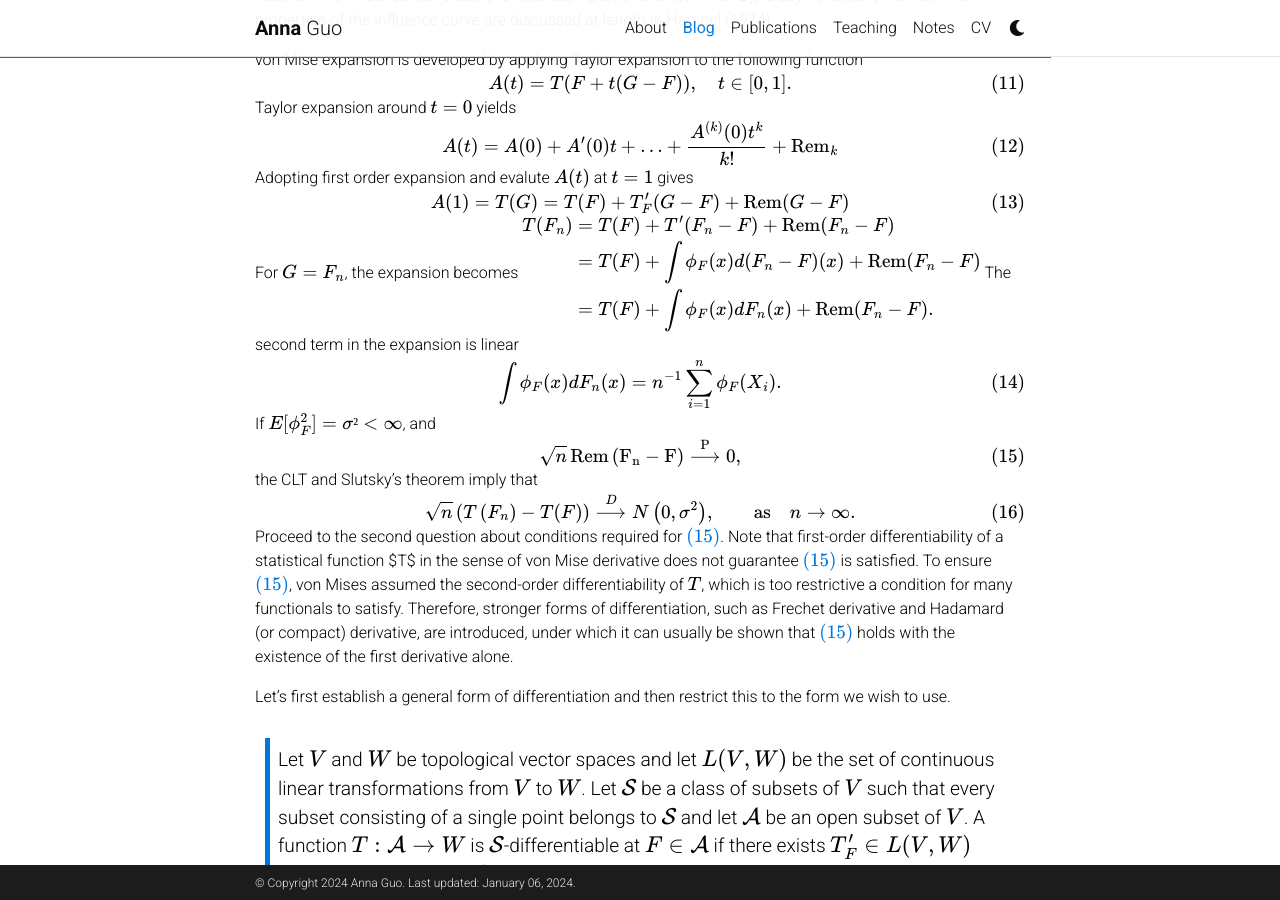
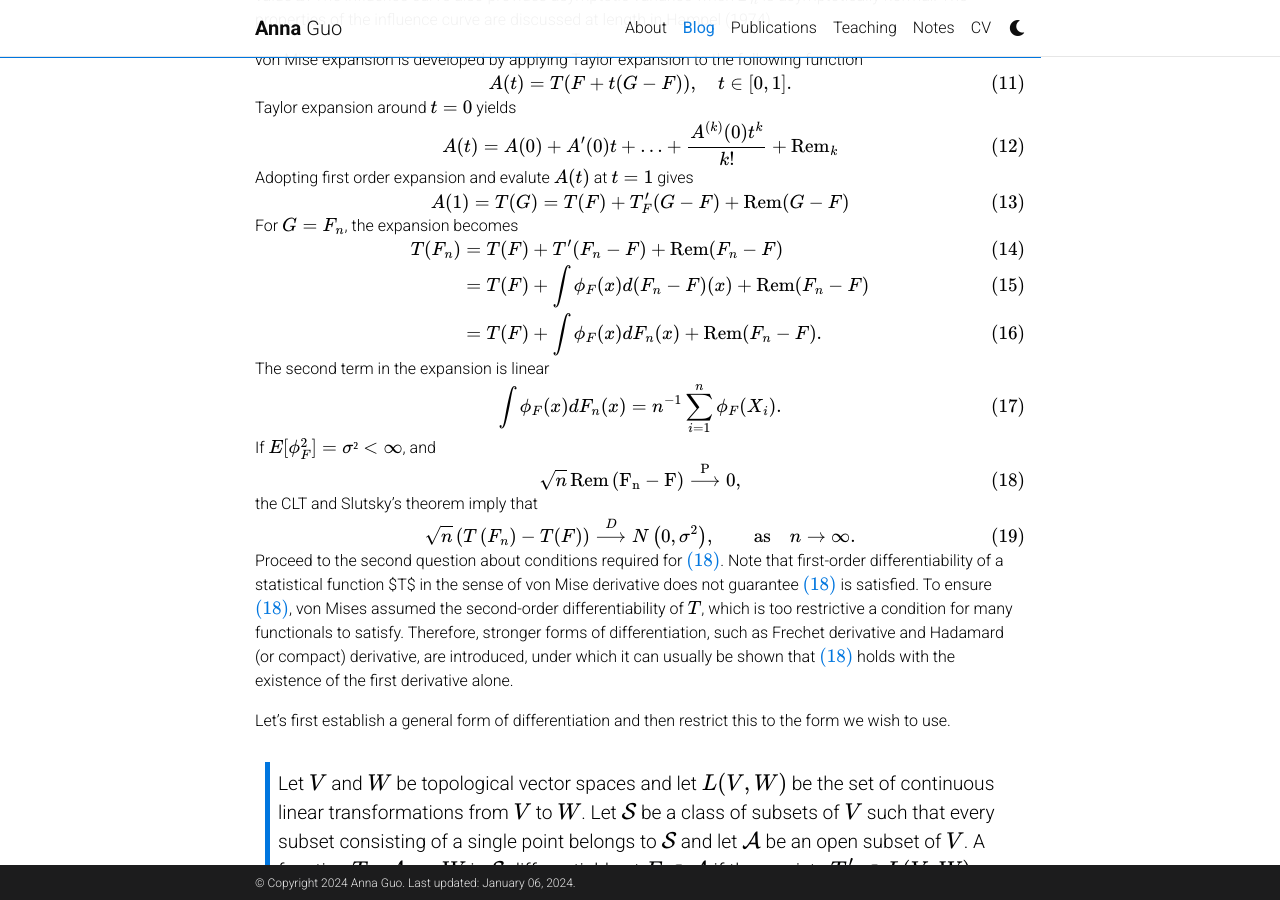
Before and after one commit to annaguo-bios/annaguo-bios.github.io, a Jekyll site: the page built from _posts/2024-01-05-functional-convergence.md, in a window 1280 px wide and 900 px high, scrolled down 2255 px. Built offline with Jekyll 4.4.1, drawn with Linux system fonts in a browser that asks for light colours; comment, search, counter and statistics services are not loaded; a style sheet for code colours, icons or effects is not loaded.

Commit message:
fix math

```diff
--- a/_posts/2024-01-05-functional-convergence.md
+++ b/_posts/2024-01-05-functional-convergence.md
@@ -122,11 +122,11 @@ A(1)=T(G)=T(F)+T_F^{\prime}(G-F)+\operatorname{Rem}(G-F)
 $$
 For $$G=F_n$$, the expansion becomes
 $$
-\begin{align*}
+\begin{align}
 T(F_n)&=T(F)+T^{\prime}(F_n-F)+\operatorname{Rem}(F_n-F)\\
 &=T(F)+\int\phi_F(x)d(F_n-F)(x)+\operatorname{Rem}(F_n-F)\\
 &=T(F)+\int\phi_F(x)dF_n(x)+\operatorname{Rem}(F_n-F).
-\end{align*}
+\end{align}
 $$
 The second term in the expansion is linear
 $$
```
